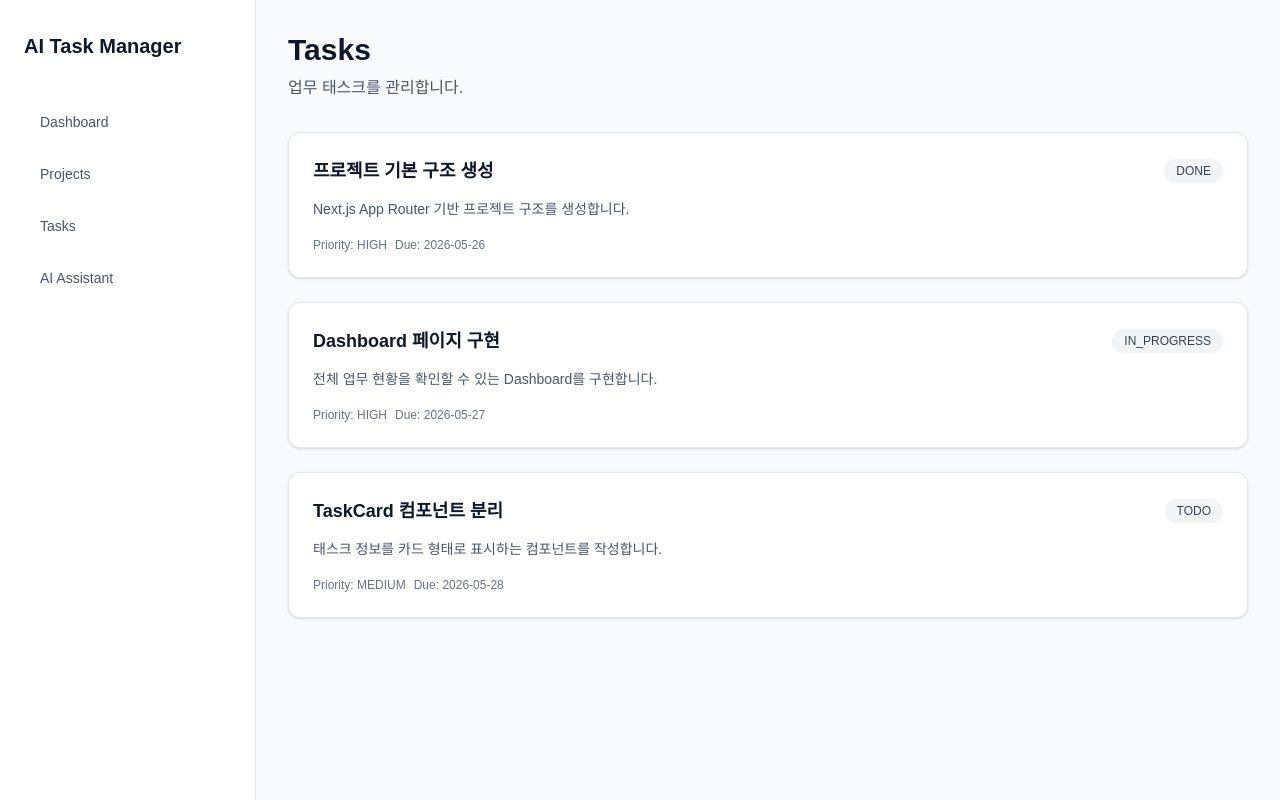
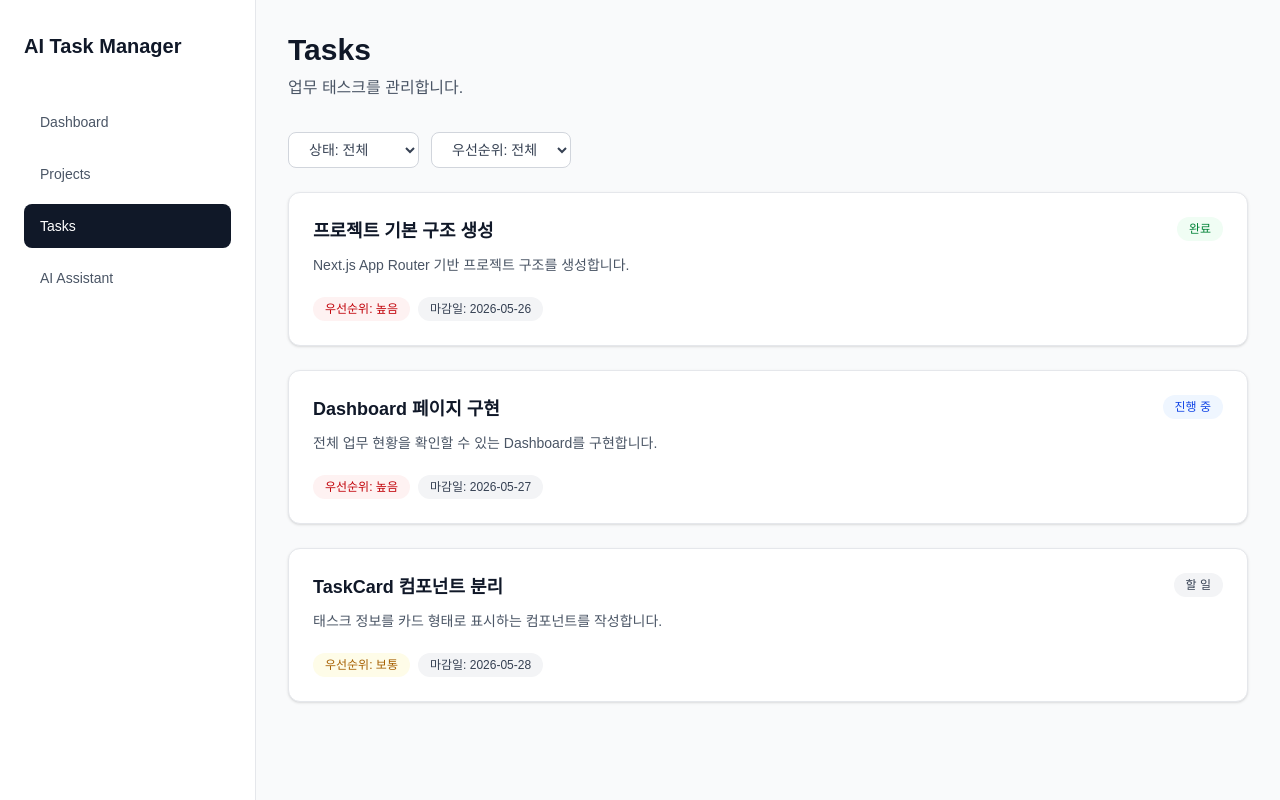
Before and after one commit to anbeicat/ai-task-manager, a Next.js app: page /tasks in a window 1280 px wide. Built offline with nearby package versions, Linux system fonts and the light colour scheme.

Commit message:
feat: add task filters and status labels

```diff
--- a/app/(dashboard)/tasks/page.tsx
+++ b/app/(dashboard)/tasks/page.tsx
@@ -2,11 +2,11 @@
  * @Author: anqiao anqiao10@gmail.com
  * @Date: 2026-05-25 22:52:23
  * @LastEditors: anqiao anqiao10@gmail.com
- * @LastEditTime: 2026-05-25 23:24:16
+ * @LastEditTime: 2026-05-27 15:08:11
  * @description:
- * @FilePath: /ai-task-manager/app/tasks/page.tsx
+ * @FilePath: /ai-task-manager/app/(dashboard)/tasks/page.tsx
  */
-import TaskCard from "@/components/task/TaskCard";
+import TaskList from "@/components/task/TaskList";
 import { tasks } from "@/lib/data";
 
 export default function TasksPage() {
@@ -17,11 +17,7 @@ export default function TasksPage() {
                 <p className="text-gray-600">업무 태스크를 관리합니다.</p>
             </div>
 
-            <section className="grid gap-6">
-                {tasks.map((task) => (
-                    <TaskCard key={task.id} task={task} />
-                ))}
-            </section>
+            <TaskList tasks={tasks} />
         </>
     );
 }
--- a/components/layout/Sidebar.tsx
+++ b/components/layout/Sidebar.tsx
@@ -1,4 +1,7 @@
+"use client";
+
 import Link from "next/link";
+import { usePathname } from "next/navigation";
 
 const navItems = [
     { href: "/dashboard", label: "Dashboard" },
@@ -8,6 +11,8 @@ const navItems = [
 ];
 
 export default function Sidebar() {
+    const pathname = usePathname();
+
     return (
         <aside className="min-h-screen w-64 border-r border-gray-200 bg-white px-6 py-8">
             <h1 className="mb-10 text-xl font-bold text-gray-900">
@@ -15,15 +20,23 @@ export default function Sidebar() {
             </h1>
 
             <nav className="space-y-2">
-                {navItems.map((item) => (
+                {navItems.map((item) => {
+                    const isActive = pathname.startsWith(item.href);
+
+                    return (
                         <Link
                             key={item.href}
                             href={item.href}
-                        className="block rounded-lg px-4 py-3 text-sm font-medium text-gray-600 hover:bg-gray-100 hover:text-gray-900"
+                            className={
+                                isActive
+                                    ? "block rounded-lg bg-gray-900 px-4 py-3 text-sm font-medium text-white"
+                                    : "block rounded-lg px-4 py-3 text-sm font-medium text-gray-600 hover:bg-gray-100 hover:text-gray-900"
+                            }
                         >
                             {item.label}
                         </Link>
-                ))}
+                    );
+                })}
             </nav>
         </aside>
     );
--- a/components/task/TaskCard.tsx
+++ b/components/task/TaskCard.tsx
@@ -2,11 +2,17 @@
  * @Author: anqiao anqiao10@gmail.com
  * @Date: 2026-05-25 23:22:48
  * @LastEditors: anqiao anqiao10@gmail.com
- * @LastEditTime: 2026-05-25 23:23:40
+ * @LastEditTime: 2026-05-27 15:04:14
  * @description:
  * @FilePath: /ai-task-manager/components/task/TaskCard.tsx
  */
 import type { Task } from "@/types/task";
+import {
+    getTaskPriorityClassName,
+    getTaskPriorityLabel,
+    getTaskStatusClassName,
+    getTaskStatusLabel,
+} from "@/utils/task";
 
 interface TaskCardProps {
     task: Task;
@@ -14,22 +20,39 @@ interface TaskCardProps {
 
 export default function TaskCard({ task }: TaskCardProps) {
     return (
-        <article className="rounded-xl border border-gray-200 bg-white p-6 shadow-sm">
-            <div className="mb-3 flex items-center justify-between gap-4">
-                <h2 className="text-lg font-semibold text-gray-900">{task.title}</h2>
+        <article className="rounded-xl border border-gray-200 bg-white p-6 shadow-sm transition hover:shadow-md">
+            <div className="mb-3 flex items-start justify-between gap-4">
+                <div>
+                    <h2 className="mb-2 text-lg font-semibold text-gray-900">
+                        {task.title}
+                    </h2>
 
-                <span className="rounded-full bg-gray-100 px-3 py-1 text-xs text-gray-700">
-                    {task.status}
+                    <p className="text-sm leading-6 text-gray-600">
+                        {task.description}
+                    </p>
+                </div>
+
+                <span
+                    className={`shrink-0 rounded-full px-3 py-1 text-xs font-medium ${getTaskStatusClassName(
+                        task.status,
+                    )}`}
+                >
+                    {getTaskStatusLabel(task.status)}
                 </span>
             </div>
 
-            <p className="mb-4 text-sm leading-6 text-gray-600">
-                {task.description}
-            </p>
+            <div className="mt-5 flex flex-wrap gap-2 text-xs">
+                <span
+                    className={`rounded-full px-3 py-1 font-medium ${getTaskPriorityClassName(
+                        task.priority,
+                    )}`}
+                >
+                    우선순위: {getTaskPriorityLabel(task.priority)}
+                </span>
 
-            <div className="flex flex-wrap gap-2 text-xs text-gray-500">
-                <span>Priority: {task.priority}</span>
-                <span>Due: {task.dueDate}</span>
+                <span className="rounded-full bg-gray-100 px-3 py-1 font-medium text-gray-700">
+                    마감일: {task.dueDate}
+                </span>
             </div>
         </article>
     );
--- /dev/null
+++ b/components/task/TaskList.tsx
@@ -0,0 +1,94 @@
+/*
+ * @Author: anqiao anqiao10@gmail.com
+ * @Date: 2026-05-27 15:05:10
+ * @LastEditors: anqiao anqiao10@gmail.com
+ * @LastEditTime: 2026-05-27 15:07:42
+ * @description:
+ * @FilePath: /ai-task-manager/components/task/TaskList.tsx
+ */
+"use client";
+
+import { useMemo, useState } from "react";
+import TaskCard from "@/components/task/TaskCard";
+import type { Task, TaskPriority, TaskStatus } from "@/types/task";
+
+type StatusFilter = TaskStatus | "ALL";
+type PriorityFilter = TaskPriority | "ALL";
+
+interface TaskListProps {
+    tasks: Task[];
+}
+
+const statusOptions: { label: string; value: StatusFilter }[] = [
+    { label: "전체", value: "ALL" },
+    { label: "할 일", value: "TODO" },
+    { label: "진행 중", value: "IN_PROGRESS" },
+    { label: "완료", value: "DONE" },
+];
+
+const priorityOptions: { label: string; value: PriorityFilter }[] = [
+    { label: "전체", value: "ALL" },
+    { label: "낮음", value: "LOW" },
+    { label: "보통", value: "MEDIUM" },
+    { label: "높음", value: "HIGH" },
+];
+
+export default function TaskList({ tasks }: TaskListProps) {
+    const [statusFilter, setStatusFilter] = useState<StatusFilter>("ALL");
+    const [priorityFilter, setPriorityFilter] = useState<PriorityFilter>("ALL");
+
+    const filteredTasks = useMemo(() => {
+        return tasks.filter((task) => {
+            const matchesStatus =
+                statusFilter === "ALL" || task.status === statusFilter;
+            const matchesPriority =
+                priorityFilter === "ALL" || task.priority === priorityFilter;
+
+            return matchesStatus && matchesPriority;
+        });
+    }, [tasks, statusFilter, priorityFilter]);
+
+    return (
+        <div>
+            <div className="mb-6 flex flex-wrap gap-3">
+                <select
+                    value={statusFilter}
+                    onChange={(event) => setStatusFilter(event.target.value as StatusFilter)}
+                    className="rounded-lg border border-gray-300 bg-white px-4 py-2 text-sm text-gray-700 outline-none focus:border-blue-500"
+                >
+                    {statusOptions.map((option) => (
+                        <option key={option.value} value={option.value}>
+                            상태: {option.label}
+                        </option>
+                    ))}
+                </select>
+
+                <select
+                    value={priorityFilter}
+                    onChange={(event) =>
+                        setPriorityFilter(event.target.value as PriorityFilter)
+                    }
+                    className="rounded-lg border border-gray-300 bg-white px-4 py-2 text-sm text-gray-700 outline-none focus:border-blue-500"
+                >
+                    {priorityOptions.map((option) => (
+                        <option key={option.value} value={option.value}>
+                            우선순위: {option.label}
+                        </option>
+                    ))}
+                </select>
+            </div>
+
+            {filteredTasks.length > 0 ? (
+                <section className="grid gap-6">
+                    {filteredTasks.map((task) => (
+                        <TaskCard key={task.id} task={task} />
+                    ))}
+                </section>
+            ) : (
+                <div className="rounded-xl border border-gray-200 bg-white p-8 text-center text-gray-500">
+                    조건에 맞는 태스크가 없습니다.
+                </div>
+            )}
+        </div>
+    );
+}
--- a/package.json
+++ b/package.json
@@ -3,10 +3,14 @@
   "version": "0.1.0",
   "private": true,
   "scripts": {
-    "dev": "next dev",
+    "dev": "next dev --webpack",
+    "dev:turbo": "next dev",
     "build": "next build",
     "start": "next start",
     "lint": "eslint"
+  },
+  "engines": {
+    "node": "20.x"
   },
   "dependencies": {
     "next": "16.2.6",
--- /dev/null
+++ b/utils/task.ts
@@ -0,0 +1,61 @@
+/*
+ * @Author: anqiao anqiao10@gmail.com
+ * @Date: 2026-05-27 15:02:33
+ * @LastEditors: anqiao anqiao10@gmail.com
+ * @LastEditTime: 2026-05-27 15:03:07
+ * @description:
+ * @FilePath: /ai-task-manager/utils/task.ts
+ */
+import type { TaskPriority, TaskStatus } from "@/types/task";
+
+export function getTaskStatusLabel(status: TaskStatus) {
+    switch (status) {
+        case "TODO":
+            return "할 일";
+        case "IN_PROGRESS":
+            return "진행 중";
+        case "DONE":
+            return "완료";
+        default:
+            return status;
+    }
+}
+
+export function getTaskPriorityLabel(priority: TaskPriority) {
+    switch (priority) {
+        case "LOW":
+            return "낮음";
+        case "MEDIUM":
+            return "보통";
+        case "HIGH":
+            return "높음";
+        default:
+            return priority;
+    }
+}
+
+export function getTaskStatusClassName(status: TaskStatus) {
+    switch (status) {
+        case "TODO":
+            return "bg-gray-100 text-gray-700";
+        case "IN_PROGRESS":
+            return "bg-blue-50 text-blue-700";
+        case "DONE":
+            return "bg-green-50 text-green-700";
+        default:
+            return "bg-gray-100 text-gray-700";
+    }
+}
+
+export function getTaskPriorityClassName(priority: TaskPriority) {
+    switch (priority) {
+        case "LOW":
+            return "bg-gray-100 text-gray-700";
+        case "MEDIUM":
+            return "bg-yellow-50 text-yellow-700";
+        case "HIGH":
+            return "bg-red-50 text-red-700";
+        default:
+            return "bg-gray-100 text-gray-700";
+    }
+}
```
Also changed, not shown: 2 other files (tests, documents, lock files or other folders). Lines whose indentation alone changed are shown as unchanged.
